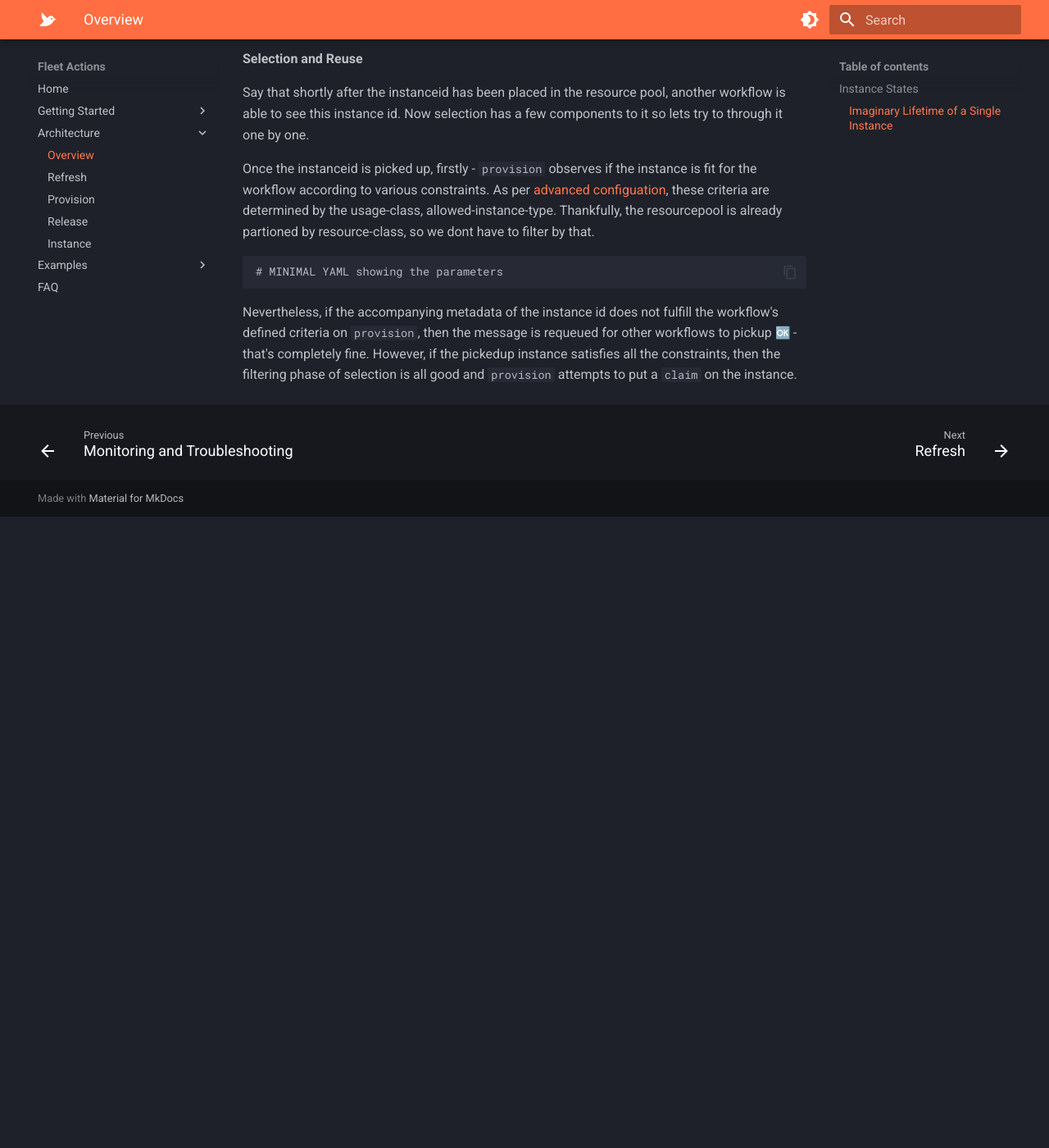
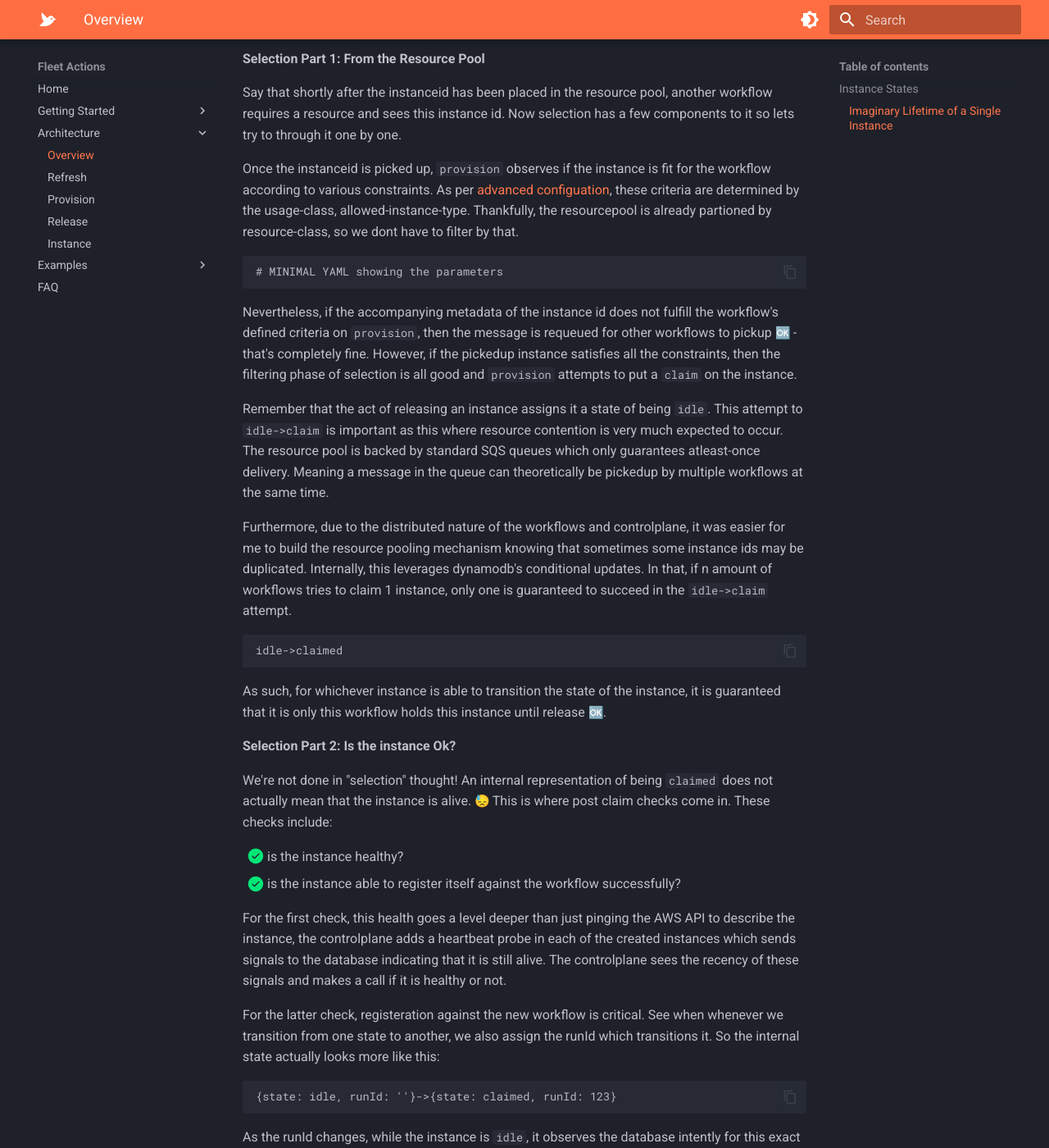
Before and after one commit to fleet-actions/ec2-runner-pool-manager, an MkDocs documentation site: the page built from docs/architecture/overview.md, in a window 1280 px wide and 1400 px high, scrolled down 4230 px. Shown: the whole window at 82% size. Built offline with MkDocs 1.6.1 and Material for MkDocs 9.7.7, drawn with Linux system fonts in a browser that asks for light colours; emoji names are drawn with the system emoji font; before the commit the page ends 4860 px from its top, so only the background shows below that; some of the changed text lies outside the part shown.

Commit message:
docs: clarify resource selection process

````diff
--- a/docs/architecture/overview.md
+++ b/docs/architecture/overview.md
@@ -105,14 +105,44 @@ running->idle
 
 (TODO: Small Diagram)
 
-**Selection and Reuse**
+**Selection Part 1: From the Resource Pool**
 
-Say that shortly after the instanceid has been placed in the resource pool, another workflow is able to see this instance id. Now selection has a few components to it so lets try to through it one by one.
+Say that shortly after the instanceid has been placed in the resource pool, another workflow requires a resource and sees this instance id. Now selection has a few components to it so lets try to through it one by one.
 
-Once the instanceid is picked up, firstly - `provision` observes if the instance is fit for the workflow according to various constraints. As per [advanced configuation](), these criteria are determined by the usage-class, allowed-instance-type. Thankfully, the resourcepool is already partioned by resource-class, so we dont have to filter by that.
+Once the instanceid is picked up, `provision` observes if the instance is fit for the workflow according to various constraints. As per [advanced configuation](), these criteria are determined by the usage-class, allowed-instance-type. Thankfully, the resourcepool is already partioned by resource-class, so we dont have to filter by that.
 
 ```
 # MINIMAL YAML showing the parameters
 ```
 
 Nevertheless, if the accompanying metadata of the instance id does not fulfill the workflow's defined criteria on `provision`, then the message is requeued for other workflows to pickup :ok: - that's completely fine. However, if the pickedup instance satisfies all the constraints, then the filtering phase of selection is all good and `provision` attempts to put a `claim` on the instance.
+
+Remember that the act of releasing an instance assigns it a state of being `idle`. This attempt to `idle->claim` is important as this where resource contention is very much expected to occur. The resource pool is backed by standard SQS queues which only guarantees atleast-once delivery. Meaning a message in the queue can theoretically be pickedup by multiple workflows at the same time.
+
+Furthermore, due to the distributed nature of the workflows and controlplane, it was easier for me to build the resource pooling mechanism knowing that sometimes some instance ids may be duplicated. Internally, this leverages dynamodb's conditional updates. In that, if n amount of workflows tries to claim 1 instance, only one is guaranteed to succeed in the `idle->claim` attempt.
+
+```
+idle->claimed
+```
+
+As such, for whichever instance is able to transition the state of the instance, it is guaranteed that it is only this workflow holds this instance until release :ok:.
+
+**Selection Part 2: Is the instance Ok?**
+
+We're not done in "selection" thought! An internal representation of being `claimed` does not actually mean that the instance is alive. :sweat: This is where post claim checks come in. These checks include:
+
+- [x] is the instance healthy?
+- [x] is the instance able to register itself against the workflow successfully?
+
+For the first check, this health goes a level deeper than just pinging the AWS API to describe the instance, the controlplane adds a heartbeat probe in each of the created instances which sends signals to the database indicating that it is still alive. The controlplane sees the recency of these signals and makes a call if it is healthy or not.
+
+For the latter check, registeration against the new workflow is critical. See when whenever we transition from one state to another, we also assign the runId which transitions it. So the internal state actually looks more like this:
+
+```
+{state: idle, runId: ''}->{state: claimed, runId: 123}
+```
+
+As the runId changes, while the instance is `idle`, it observes the database intently for this exact piece of information. Once it sees this runId, it essentially gets an all clear to register itself against github actions under this label :ok:. As per **creation**, we know that successful registration leads to a signal emission from the instance itself which the controlplane then sees as confirmation of that second checklist ---> thus completing the selection process for this instance!
+
+Callout::But what if the instance does not fulfill the checklist?
+If any of these checks fail, then the message is ultimately discarded from the resource pool and the instance is internally "expired" which leads to termination.
````
